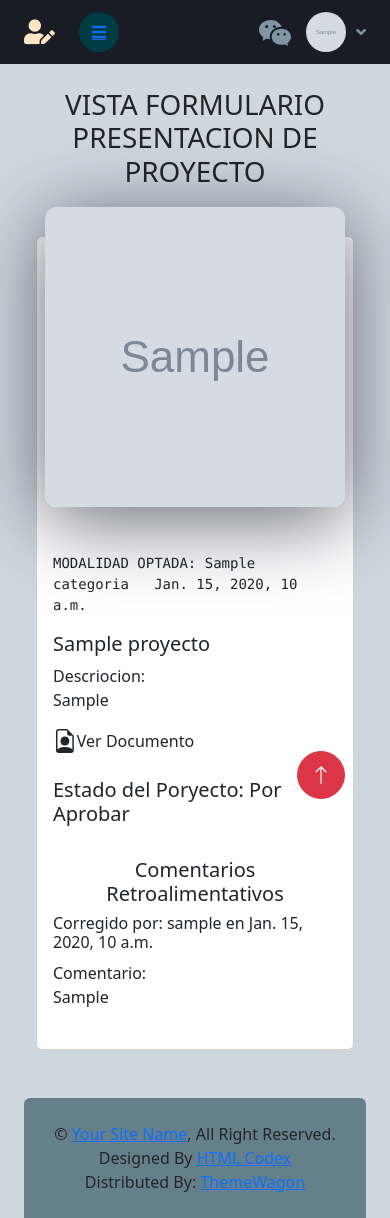
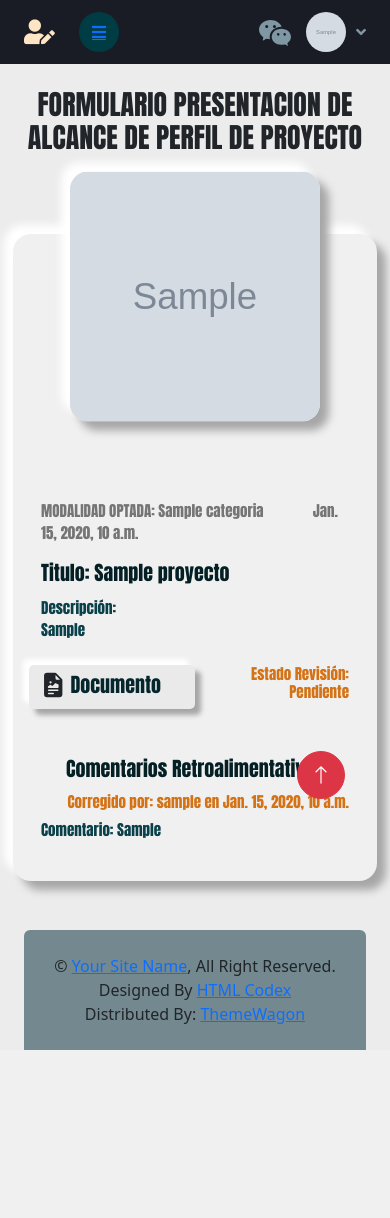
Before and after one commit to sergio-14/site-web-uab, a Django app: page /proyectos/vista_proyecto/ in a window 390 px wide. After the commit the page ends 1050 px from the top, so only its background shows below. Run offline with Django 5.2, Linux system fonts and the light colour scheme; a user stored in the database is signed in; tables that the repository leaves empty hold one stand-in row (values such as "Sample post"); grey boxes marked "Sample" are stand-in pictures; some libraries are stand-ins or nearby versions.

Commit message:
sergio cambios interfas de usuario

```diff
--- a/panel/models.py
+++ b/panel/models.py
@@ -25,9 +25,9 @@ class Persona(models.Model):
 
 class Proyecto(models.Model):
     ESTADO_CHOICES = (
-        ('Por Aprobar', 'Pendiente'),
-        ('Proyecto Aprobado', 'Aprobado'),
-        ('Proyecto Rechazado', 'Rechazado'),
+        ('Pendiente', 'Pendiente'),
+        ('Aprobado', 'Aprobado'),
+        ('Rechazado', 'Rechazado'),
     )
     titulo = models.CharField(max_length=150, verbose_name='Titulo')
     slug = models.SlugField(unique=True)
--- a/panel/static/css/homlog.css
+++ b/panel/static/css/homlog.css
@@ -140,7 +140,7 @@
 /* Consulta de medios para dispositivos móviles */
 @media only screen and (max-width: 600px) {
     #imgf {
-        max-width: 70%; /* Cambia el ancho máximo al 100% para dispositivos móviles */
+        max-width: 70%;
 
     }
 }
--- a/panel/static/css/style.css
+++ b/panel/static/css/style.css
@@ -1,4 +1,7 @@
 /********** Template CSS **********/
+
+@import url('https://fonts.googleapis.com/css2?family=Anton&display=swap');
+
 :root {
     --primary: #ffddaf;
     --secondary: #191C24;
@@ -44,7 +47,7 @@
 }
 
 #conttt{
-    background-color: #cfd8df;
+    background-color: #ececec;
 }
 
 /*** Spinner ***/
@@ -61,6 +64,98 @@
     opacity: 1;
 }
 
+.card-title{
+
+    font-size: 20px;
+    color: #042025;
+    font-family:"Anton";
+    font-style: normal;
+    padding-bottom: 4px;
+}
+.card-text{
+    font-weight: 100;
+    font-size: 15px;
+    color: #0a4049;
+    font-family:"Anton";
+    font-style: normal;
+    margin-bottom: 23px;
+}
+.card-name{
+    font-weight: 100;
+    font-size: 18px;
+    color: #0a4049;
+    font-family:"Anton";
+    font-style: normal;
+    margin-bottom: 10px;
+}
+.card-state{
+    font-weight: 100;
+    font-size: 15px;
+    color: #d47216;
+    font-family:"Anton";
+    font-style: normal;
+    text-align: end;
+
+}
+.list-group-item-action{
+    font-weight: 100;
+    font-size: 20px;
+    color: #05262c;
+    font-family:"Anton";
+    font-style: normal;
+    text-align: left;
+    padding: 5px;
+
+}
+.titulosgeneral{
+    font-family:"Anton";
+
+}
+.contdoc{
+    border-radius: 5px;
+    background: #ebeaea;
+    box-shadow:  6px 6px 5px #a7a6a6,
+             -6px -6px 5px #ffffff;
+}
+.centered-img {
+    display: flex;
+    justify-content: center;
+    align-items: center;
+
+    transform: translateX(-20%);
+  }
+  @media screen and (max-width: 768px) {
+    .narrow-card{
+        padding-top: 30px;
+        background:#ececec;
+        border: 1px solid rgba(255, 255, 255, 0)
+    }
+    .centered-img {
+      justify-content: center;
+      align-items: center;
+
+      transform: translateY(-25%);
+    }
+  }
+  @media (max-width: 768px) {
+    #aaa {
+      white-space: pre-wrap; /* Para manejar el texto largo en dispositivos móviles */
+    }
+  }
+
+  #aaa{
+    font-weight: 400;
+    font-size: 15px;
+    color: #757575;
+    font-family:"Anton";
+    font-style: normal;
+
+  }
+
+  .narrow-card {
+    max-width: 900px; /* Establecer el ancho máximo del card */
+    margin: 0 auto; /* Centrar el card horizontalmente */
+  }
 
 /*** Button ***/
 .btn {
@@ -147,6 +242,66 @@
         width: 100%;
         margin-left: 0;
     }
+}
+
+.imgperfil{
+    border-radius: 12px;
+    width: 300px;
+    height: 300px;
+    border-radius: 18px;
+    background: #f0f0f0;
+    box-shadow:  9px 9px 9px #a6a6a6,
+             -9px -9px 9px #ffffff;
+}
+
+
+
+.comentari-field {
+    width: 800px;
+    height: 80px; /* Altura fija */
+    overflow: auto; /* Agregar barra de desplazamiento si el contenido es más grande que el contenedor */
+    resize: vertical; /* Permitir redimensionar verticalmente */
+    word-wrap: break-word; /* Permitir que las palabras largas se envuelvan automáticamente */
+    border: 1px solid #05262c;
+    color:#05262c;
+}
+@media (max-width: 767px) {
+    .imgperfil{
+        width: 250px;
+        height: 250px;
+
+    }
+    .comentari-field{
+        width: 250px;
+    }
+    .container{
+        padding-left: 0;
+        padding-right: 0;
+    }
+}
+.contdanger{
+    border-radius: 10px;
+    background: #e41b1b;
+    box-shadow:  5px 5px 6px #5b0b0b,
+             -5px -5px 6px #cfc9c9;
+}
+.contsuccess{
+    border-radius: 10px;
+    background: #135e20;
+    box-shadow:  5px 5px 6px #02552a,
+             -5px -5px 6px #cfc9c9;
+}
+.no-gutters{
+    border-radius: 18px;
+    background: #f0f0f0;
+    box-shadow:  9px 9px 9px #a6a6a6,
+             -9px -9px 9px #ffffff;
+}
+.contrevision{
+    border-radius: 18px;
+    background: #f0f0f0;
+    box-shadow:  9px 9px 9px #a6a6a6,
+             -9px -9px 9px #ffffff;
 }
 
 
--- a/panel/templates/principal.html
+++ b/panel/templates/principal.html
@@ -57,8 +57,8 @@
             <nav class="navbar  navbar-dark">
                 <a href="{% url 'dashboard' %}" class="flex navbar-brand mx-4 mb-3 align-items-center">
                     <div class="d-flex align-items-center"> <!-- Agregamos un contenedor flex para la imagen y el h3 -->
-                        <img class="rounded-circle mr-2" src="{% static 'img\cis.png' %}" alt="" style="width: 60px; height: 60px;">
-                        <h3 id="hhh" class="text mb-0">UAB CIS</h3>
+                        <img class="rounded-circle mr-2" src="{% static 'img\cis.png' %}" alt="" style="width: 35px; height: 30px; padding-right: 5px;">
+                        <h3 id="hhh" class="text mb-0">U.A.B C.I.S</h3>
                     </div>
                 </a>
 
--- a/panel/templates/proyectos/vista_proyecto.html
+++ b/panel/templates/proyectos/vista_proyecto.html
@@ -1,40 +1,6 @@
 {% extends 'Principal.html' %} {% block content %}
-<style>
-  /* Estilos personalizados */
-  .rounded-img {
-    border-radius: 12px;
-    width: 300px;
-    height: 300px;
-    box-shadow: 0px 14px 80px rgba(13, 14, 36, 0.63);
-  }
 
-  .centered-img {
-    display: flex;
-    justify-content: center;
-    align-items: center;
-
-    transform: translateX(-20%);
-  }
-  @media screen and (max-width: 768px) {
-    .centered-img {
-      justify-content: center;
-      align-items: center;
-
-      transform: translateY(-10%);
-    }
-  }
-  @media (max-width: 768px) {
-    #aaa {
-      white-space: pre-wrap; /* Para manejar el texto largo en dispositivos móviles */
-    }
-  }
-
-  .narrow-card {
-    max-width: 900px; /* Establecer el ancho máximo del card */
-    margin: 0 auto; /* Centrar el card horizontalmente */
-  }
-</style>
-<h1 class="text-center">VISTA FORMULARIO PRESENTACION DE PROYECTO</h1>
+<h1 class="text-center titulosgeneral">FORMULARIO PRESENTACION DE ALCANCE DE PERFIL DE PROYECTO</h1>
 <br />
 {% if proyectos %}
 <div class="container mt-3">
@@ -46,7 +12,7 @@
       <div class="col-md-3 col-lg-3 centered-img">
         <img
           src="{{ proyecto.persona.imagen.url }}"
-          class="card-img rounded-img"
+          class="card-img  imgperfil"
           alt="{{ proyecto.persona.user.username }}"
         />
       </div>
@@ -55,46 +21,44 @@
       <p>No hay imagen disponible</p>
       {% endif %}
       <!-- Contenido en el otro lado -->
-      <div class="col-md-7 col-lg-7">
+      <div class="col-md-7 col-lg-8">
         <div class="card-body">
           <!-- Texto con formato pre -->
-          <pre id="aaa">MODALIDAD OPTADA: {{ proyecto.categoria.titulo }}   {{ proyecto.fecha_creacion }}</pre>
+          <pre id="aaa">MODALIDAD OPTADA: {{ proyecto.categoria.titulo }}              {{ proyecto.fecha_creacion }}</pre>
           <!-- Título -->
-          <h5 class="card-title">{{ proyecto.titulo }}</h5>
+          <h5 class="card-title">Titulo: {{ proyecto.titulo }}</h5>
           <!-- Descripción -->
-          <p class="card-text">Descriocion:<br>{{ proyecto.overview }}</p>
+          <p class="card-text">Descripción:<br>{{ proyecto.overview }}</p>
+          <div class="container text-center">
+            <div class="row">
+              <div class="col contdoc">
                 <div class="d-flex align-items-center">
-            <svg
-              xmlns="http://www.w3.org/2000/svg"
-              width="26"
-              height="26"
-              fill="currentColor"
-              class="bi bi-file-earmark-person"
-              viewBox="0 0 16 16"
-            >
-              <path d="M11 8a3 3 0 1 1-6 0 3 3 0 0 1 6 0" />
-              <path
-                d="M14 14V4.5L9.5 0H4a2 2 0 0 0-2 2v12a2 2 0 0 0 2 2h8a2 2 0 0 0 2-2M9.5 3A1.5 1.5 0 0 0 11 4.5h2v9.255S12 12 8 12s-5 1.755-5 1.755V2a1 1 0 0 1 1-1h5.5z"
-              />
+                  <svg xmlns="http://www.w3.org/2000/svg" width="30" height="30" fill="currentColor" class="bi bi-file-earmark-richtext-fill" viewBox="0 0 16 16">
+                    <path d="M9.293 0H4a2 2 0 0 0-2 2v12a2 2 0 0 0 2 2h8a2 2 0 0 0 2-2V4.707A1 1 0 0 0 13.707 4L10 .293A1 1 0 0 0 9.293 0M9.5 3.5v-2l3 3h-2a1 1 0 0 1-1-1M7 6.25a.75.75 0 1 1-1.5 0 .75.75 0 0 1 1.5 0m-.861 1.542 1.33.886 1.854-1.855a.25.25 0 0 1 .289-.047l1.888.974V9.5a.5.5 0 0 1-.5.5H5a.5.5 0 0 1-.5-.5V9s1.54-1.274 1.639-1.208M5 11h6a.5.5 0 0 1 0 1H5a.5.5 0 0 1 0-1m0 2h3a.5.5 0 0 1 0 1H5a.5.5 0 0 1 0-1"/>
                   </svg>
                   <a
                     href="{{ proyecto.documentacion.url }}"
                     class="list-group-item list-group-item-action"
-              >Ver Documento</a
+                    >Documento</a
                   >
                 </div>
+              </div>
+              <div class="col">
+                <h5 class="card-state">Estado Revisión: {{proyecto.estado}}</h5>
+              </div>
+            </div>
+          </div>
           <br>
-          <h5 class="card-title">Estado del Poryecto: {{proyecto.estado}}</h5>
           <!-- Espacio de comentarios -->
           <br />
           <!-- Botón para ver documento -->
           <h5 class="card-title text-center">Comentarios Retroalimentativos</h5>
           {% for comentario in proyecto.commentario_set.all %}
-          <h6 class="card-title">
+          <h6 class="card-state">
             Corregido por: {{ comentario.user.username }} en
             {{comentario.Fecha_post }}
           </h6>
-          <p class="card-text">Comentario:<br />{{ comentario.comentari }}</p>
+          <p class="card-text">Comentario: {{ comentario.comentari }}</p>
           {% empty %}
           <p class="card-text">No hay comentarios para este proyecto.</p>
           {% endfor %}
--- a/panel/urls.py
+++ b/panel/urls.py
@@ -1,5 +1,6 @@
 from django.urls import path
 from . import views
+from .views import handle_permission_denied
 
 urlpatterns = [
     path('', views.home, name='home'),
@@ -28,3 +29,4 @@ urlpatterns = [
     #mensajes correo
     path('enviar-mensaje/', views.enviar_mensaje, name='enviar_mensaje'),
 ]
+handler403 = handle_permission_denied
--- a/panel/views.py
+++ b/panel/views.py
@@ -158,18 +158,31 @@ from django.contrib.auth.models import Group
 from django.contrib.auth.decorators import user_passes_test
 from django.utils.decorators import method_decorator
 from django.core.exceptions import PermissionDenied
-# Define la función de verificación de permisos aquí
+
+
+# Define la función de verificación de permisos aquí para usuarios
 def usuario_en_grupo(user, grupoestudiantes):
-    grupo = Group.objects.get(name=grupoestudiantes)
+    try:
+        grupo = Group.objects.get(name=grupoestudiantes)
+    except Group.DoesNotExist:
+        raise PermissionDenied(f"El grupo '{grupoestudiantes}' no existe.")
+
     if grupo in user.groups.all():
         return True
-    raise PermissionDenied
-    #return grupo in user.groups.all()
+    else:
+        raise PermissionDenied
+
+def handle_permission_denied(request, exception):
+    return render(request, '403.html', status=403)
+
+
+
+
 
 @method_decorator(user_passes_test(lambda u: usuario_en_grupo(u, 'grupoestudiantes')), name='dispatch')
 class ProyectosParaAprobar(View):
     def get(self, request):
-        proyectos = Proyecto.objects.filter(estado='Por Aprobar')
+        proyectos = Proyecto.objects.filter(estado='Pendiente')
         proyectos_con_formulario = {proyecto: CommentForm() for proyecto in proyectos}
 
         context = {
@@ -199,7 +212,7 @@ class ProyectosParaAprobar(View):
 class AprobarProyecto(View):
     def post(self, request, proyecto_id):
         proyecto = get_object_or_404(Proyecto, pk=proyecto_id)
-        proyecto.estado = 'Proyecto Aprobado'
+        proyecto.estado = 'Aprobado'
         proyecto.save()
         messages.success(request, '¡Proyecto aprobado exitosamente!')
         return HttpResponseRedirect(reverse('ProyectosParaAprobar'))
@@ -207,7 +220,7 @@ class AprobarProyecto(View):
 class RechazarProyecto(View):
     def post(self, request, proyecto_id):
         proyecto = get_object_or_404(Proyecto, pk=proyecto_id)
-        proyecto.estado = 'Proyecto Rechazado'
+        proyecto.estado = 'Rechazado'
         proyecto.save()
         messages.error(request, '¡Proyecto rechazado!')
         return HttpResponseRedirect(reverse('ProyectosParaAprobar'))
```
Also changed, not shown: administrador/settings.py (+9 -2 lines), panel/templates/403.html (added, +46 -0 lines), panel/templates/proyectos/ProyectosParaAprobar.html (+15 -22 lines), panel/static/img/403.jpg (added), panel/static/img/error403.gif (added). Lines whose indentation alone changed are shown as unchanged.
